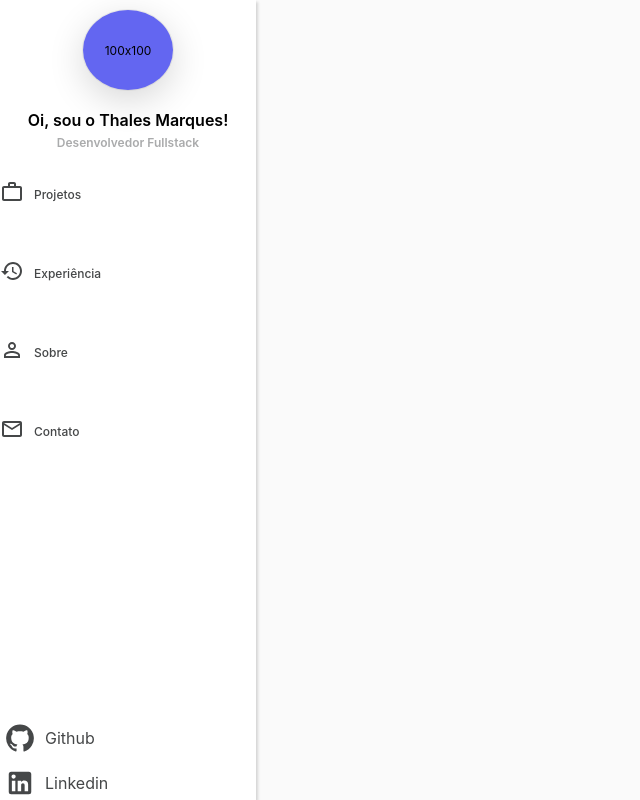
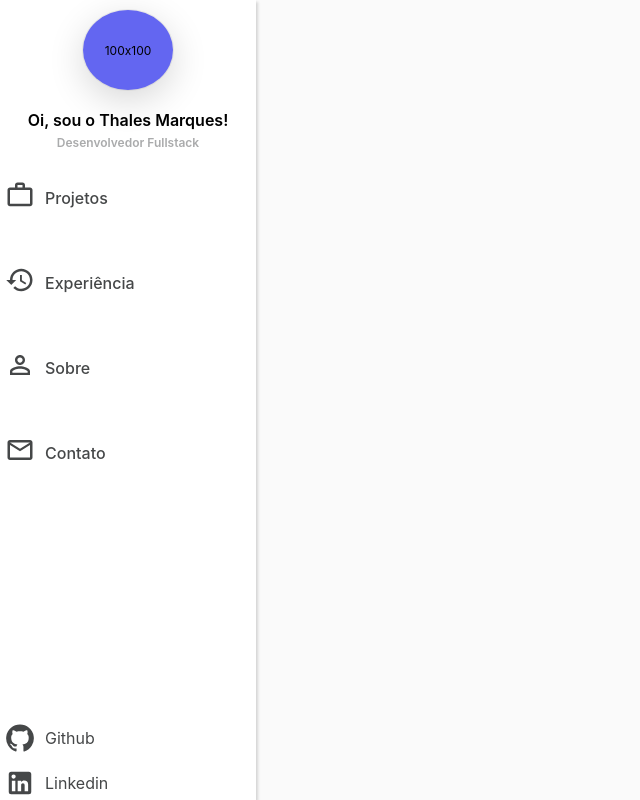
Before and after one commit to thalesfgalvao/personalPortfolio, a React (Vite) app: page / in a window 1280 px wide. Shown: the whole page, without its empty margins (0-640 px from the left). Built offline with nearby package versions, Linux system fonts and the light colour scheme.

Commit message:
Feat: control svg sizes in different screens

```diff
--- a/src/components/ButtonMenu/index.tsx
+++ b/src/components/ButtonMenu/index.tsx
@@ -1,22 +1,16 @@
 import React from "react";
 import * as S from "./style";
-import { SvgIconProps } from "@mui/material";
 
 interface ButtonMenuProps {
-  icon?: React.ReactElement<SvgIconProps>;
-  menuOption?: string;
+  icon: React.ReactElement;
+  menuOption: string;
 }
 
 export const ButtonMenu = ({ icon, menuOption }: ButtonMenuProps) => {
   return (
     <S.ButtonMenuContainer>
       <S.ButtonMenuItem>
-        <S.MenuIcon>
-          {icon &&
-            React.cloneElement(icon, {
-              sx: { fontSize: "2.4rem" },
-            })}
-        </S.MenuIcon>
+        <S.MenuIcon>{icon}</S.MenuIcon>
         <S.MenuOption>{menuOption}</S.MenuOption>
       </S.ButtonMenuItem>
     </S.ButtonMenuContainer>
--- a/src/components/ButtonMenu/style.ts
+++ b/src/components/ButtonMenu/style.ts
@@ -48,6 +48,9 @@ export const ButtonMenuItem = styled.div`
       padding: 0px;
       width: 100%;
       justify-content: center;
+      svg {
+        font-size: ${theme.sizes.medium};
+      }
       &:hover {
         border-left: 0;
         border-bottom: 0.5rem solid ${theme.colors.primary};
@@ -58,13 +61,62 @@ export const ButtonMenuItem = styled.div`
         cursor: pointer;
       }
     }
-    @media ${theme.breakpoints.desktop} {
+    @media ${theme.breakpoints.tablet} {
       padding: 0px;
       width: 100%;
       justify-content: center;
+      svg {
+        font-size: ${theme.sizes.large};
+      }
       &:hover {
         border-left: 0;
         border-bottom: 0.5rem solid ${theme.colors.primary};
+        background: ${({ theme }) => lighten(theme.colors.primary, 0.8)};
+        border-radius: 0.5rem;
+        padding: 2rem 0.5rem;
+        transition: 0.7s ease-in-out;
+        cursor: pointer;
+      }
+    }
+    @media ${theme.breakpoints.laptop} {
+      display: flex;
+      flex-direction: row;
+      gap: 1rem;
+      color: ${theme.colors.body};
+      transition: 0.7s;
+      padding: 2rem 0rem;
+      align-items: center;
+      svg {
+        font-size: ${theme.sizes.large};
+      }
+
+      &:hover {
+        font-weight: ${theme.fontWeight.bold};
+        color: ${theme.colors.primary};
+        border-left: 0.5rem solid ${theme.colors.primary};
+        background: ${({ theme }) => lighten(theme.colors.primary, 0.8)};
+        border-radius: 0.5rem;
+        padding: 2rem 0.5rem;
+        transition: 0.7s ease-in-out;
+        cursor: pointer;
+      }
+    }
+    @media ${theme.breakpoints.desktop} {
+      display: flex;
+      flex-direction: row;
+      gap: 1rem;
+      color: ${theme.colors.body};
+      transition: 0.7s;
+      padding: 2rem 0rem;
+      align-items: center;
+      svg {
+        font-size: ${theme.sizes.large};
+      }
+
+      &:hover {
+        font-weight: ${theme.fontWeight.bold};
+        color: ${theme.colors.primary};
+        border-left: 0.5rem solid ${theme.colors.primary};
         background: ${({ theme }) => lighten(theme.colors.primary, 0.8)};
         border-radius: 0.5rem;
         padding: 2rem 0.5rem;
@@ -77,7 +129,7 @@ export const ButtonMenuItem = styled.div`
 
 export const MenuOption = styled.label`
   ${({ theme }) => css`
-    font-size: ${theme.sizes.small};
+    font-size: ${theme.sizes.normal};
     font-weight: ${theme.fontWeight.normal};
     transition: 0.7s ease-in-out;
     cursor: pointer;
@@ -92,6 +144,8 @@ export const MenuOption = styled.label`
   `}
 `;
 
-export const MenuIcon = styled.div`
-  ${({ theme }) => css``}
+export const MenuIcon = styled.span`
+  ${({ theme }) => css`
+    margin-left: 0.5rem;
+  `}
 `;
```
